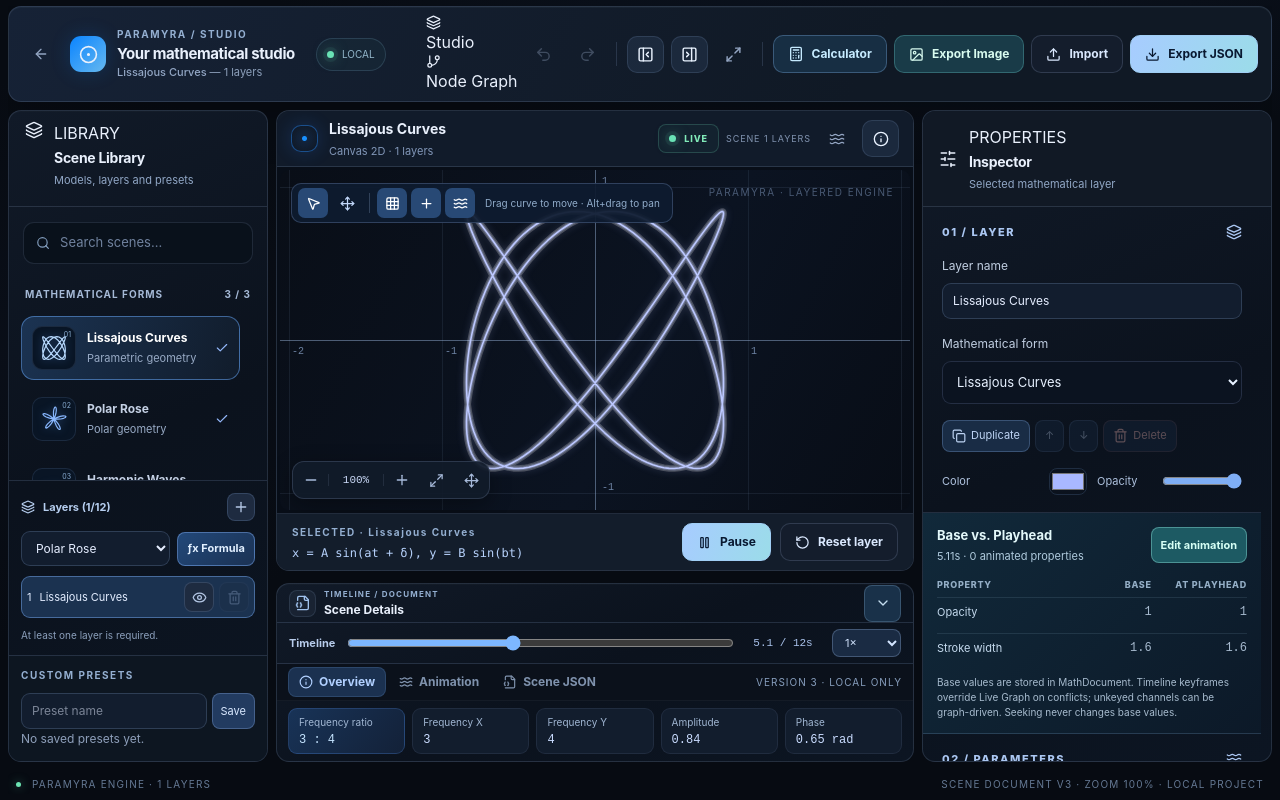
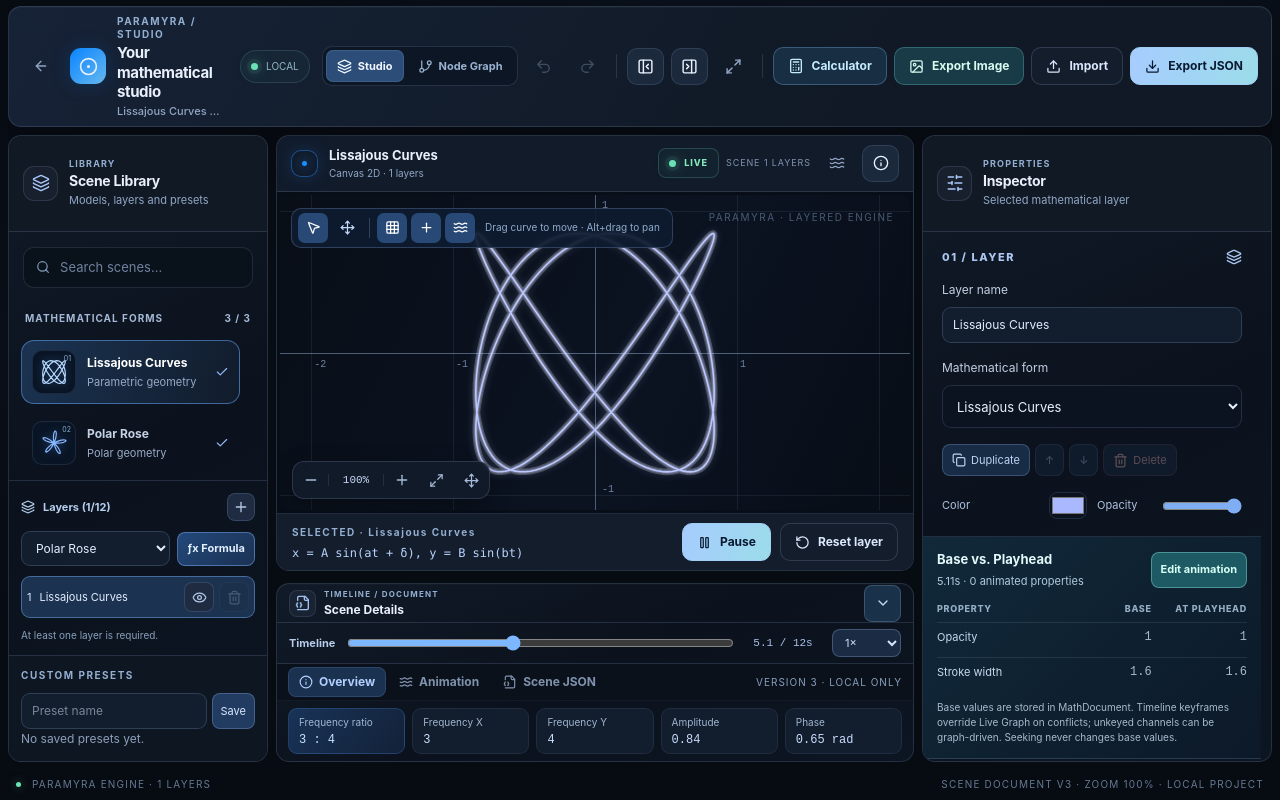
Before and after one commit to GendByteMaster/Paramyra, a Next.js app: page /studio in a window 1280 px wide. Built offline with nearby package versions, Linux system fonts and the light colour scheme.

Commit message:
style(ui): define reusable headers, mode switch and canvas title typography

```diff
--- a/src/app/editor-design-system.css
+++ b/src/app/editor-design-system.css
@@ -61,12 +61,56 @@
   box-shadow: inset 0 1px #eef4ff04;
 }
 .pm-editor-shell .pm-editor-panel-heading {
+  display: flex;
+  align-items: center;
+  gap: 11px;
   flex: 0 0 var(--editor-panel-header-height);
   height: var(--editor-panel-header-height);
   min-height: var(--editor-panel-header-height);
-  padding: 10px 16px;
+  padding: 10px 14px;
   border-bottom: 1px solid var(--editor-stroke);
+  background: #111925;
   overflow: hidden;
+}
+.pm-editor-shell .pm-editor-panel-icon {
+  display: grid;
+  place-items: center;
+  flex: 0 0 35px;
+  width: 35px;
+  height: 35px;
+  border-radius: 11px;
+  border: 1px solid rgba(190, 214, 255, .12);
+  background: rgba(178, 201, 255, .045);
+  color: #a8c7fa;
+}
+.pm-editor-shell .pm-editor-panel-heading-content {
+  display: grid;
+  gap: 3px;
+  align-content: center;
+  flex: 1;
+  min-width: 0;
+}
+.pm-editor-shell .pm-editor-panel-kicker {
+  display: block;
+  font-size: 9px;
+  line-height: 1.25;
+  font-weight: 750;
+  letter-spacing: .13em;
+  color: #94afd1;
+}
+.pm-editor-shell .pm-editor-panel-heading h2 {
+  font-size: 14px;
+  line-height: 1.25;
+  margin: 0;
+  font-weight: 700;
+  letter-spacing: -.02em;
+}
+.pm-editor-shell .pm-editor-panel-heading p {
+  color: var(--editor-muted);
+  font-size: 11px;
+  line-height: 1.4;
+  margin: 0;
+  overflow-wrap: break-word;
 }
 .pm-editor-shell .pm-editor-viewport-heading {
   flex: 0 0 auto;
@@ -96,6 +140,81 @@
   min-width: 0;
   gap: 7px;
 }
+.pm-editor-shell .pm-editor-mode-switch {
+  display: inline-flex;
+  align-items: center;
+  gap: 3px;
+  flex: 0 0 auto;
+  padding: 3px;
+  border: 1px solid var(--editor-stroke);
+  border-radius: 10px;
+  background: #0c1625;
+  white-space: nowrap;
+}
+.pm-editor-shell .pm-editor-mode-switch a {
+  display: inline-flex;
+  align-items: center;
+  justify-content: center;
+  gap: 6px;
+  min-height: 32px;
+  padding: 6px 11px;
+  border-radius: 7px;
+  color: #9ab1d0;
+  font-size: 11px;
+  font-weight: 650;
+  text-decoration: none;
+}
+.pm-editor-shell .pm-editor-mode-switch a:hover {
+  color: #e9f0fc;
+  background: #203553;
+}
+.pm-editor-shell .pm-editor-mode-switch a[aria-current="page"] {
+  color: #f1f7ff;
+  background: #2c4d78;
+  box-shadow: inset 0 0 0 1px #a7ceff22;
+}
+.pm-editor-shell .pm-editor-mode-switch a:focus-visible {
+  outline: 2px solid #a6d9ff;
+  outline-offset: 2px;
+}
+.pm-editor-shell .pm-ng-title { display: grid; gap: 3px; min-width: 0; }
+.pm-editor-shell .pm-ng-title strong {
+  display: block;
+  font-size: 11px;
+  line-height: 1.2;
+  font-weight: 600;
+  color: #aabedb;
+  white-space: nowrap;
+  overflow: hidden;
+  text-overflow: ellipsis;
+}
+.pm-editor-shell .pm-local-label { flex: 0 0 auto; margin-left: 0; }
+.pm-editor-shell .pm-editor-viewport-title {
+  display: flex;
+  align-items: center;
+  gap: 11px;
+  min-width: 0;
+}
+.pm-editor-shell .pm-editor-viewport-title > div { min-width: 0; }
+.pm-editor-shell .pm-editor-viewport-title strong {
+  display: block;
+  font-size: 13px;
+  line-height: 1.25;
+  font-weight: 700;
+  color: #e9f0fc;
+}
+.pm-editor-shell .pm-editor-viewport-title small {
+  display: block;
+  margin-top: 3px;
+  font-size: 10px;
+  line-height: 1.25;
+  color: #91a7c6;
+}
+.pm-editor-shell .pm-editor-viewport-title .pm-blue-dot {
+  flex: 0 0 27px;
+  width: 27px;
+  height: 27px;
+}
 .pm-editor-shell .pm-project-name { gap: 3px; }
 .pm-editor-shell .pm-project-name > .pm-label { line-height: 1.25; }
 .pm-editor-shell .pm-project-name > strong { line-height: 1.2; }
@@ -119,7 +238,7 @@
   font-size: 11px;
   color: var(--editor-muted);
 }
-.pm-editor-shell .pm-ng-pane-header { display: block; }
+.pm-editor-shell .pm-ng-pane-header { display: flex; }
 .pm-editor-shell .pm-ng-library,
 .pm-editor-shell .pm-ng-inspector,
 .pm-editor-shell .pm-sidebar,
@@ -238,6 +357,10 @@
 
 /* Compact screens: both editors become document-scroll layouts.
    Preserves Studio's accessible mobile drawer and Graph's canvas gestures. */
+@media (max-width: 580px) {
+  .pm-editor-shell .pm-editor-mode-switch a { padding-inline: 8px; }
+  .pm-editor-shell .pm-editor-panel-heading { padding: 10px 12px; }
+}
 @media (max-width: 959px), (max-height: 679px) {
   html:has(.pm-editor-shell),
   body:has(.pm-editor-shell) {
```
